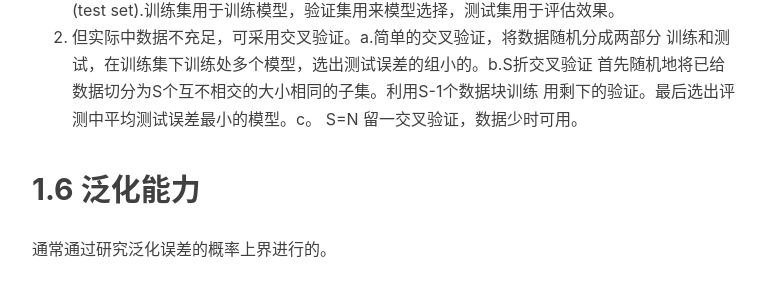
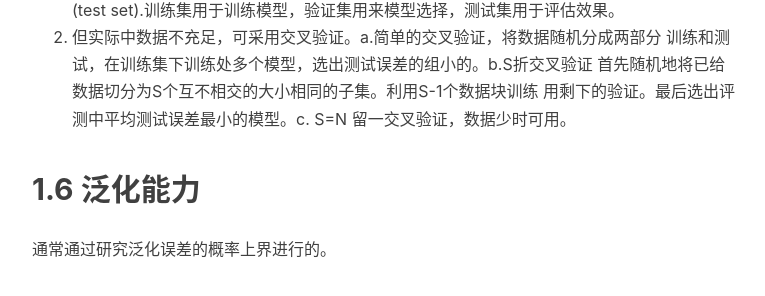
Before and after one commit to ChunhanLi/ChunhanLi.github.io, a Jekyll site: the page built from _posts/2018-09-23-统计学习方法（1）.md, in a window 1280 px wide and 900 px high, scrolled down 2361 px. Shown: the part 233-529 px from the top of the window, without its empty margins (233-998 px from the left). Built offline with Jekyll 4.4.1, drawn with Linux system fonts in a browser that asks for light colours; nearby versions of some CDN libraries; formulas are drawn with MathJax 3; comment, search, counter and statistics services are not loaded.

```diff
--- a/_posts/2018-09-23-统计学习方法（1）.md
+++ b/_posts/2018-09-23-统计学习方法（1）.md
@@ -58,7 +58,7 @@ $-\log(\pi(\theta \mid x))=-\log f(x \mid \theta)-\log \pi(\theta)$先验概率
 
 正则化：
 1. 如果数据充足，随机将数据分成三部分。训练集(trainning set),验证集(validation set),测试集(test set).训练集用于训练模型，验证集用来模型选择，测试集用于评估效果。
-2. 但实际中数据不充足，可采用交叉验证。a.简单的交叉验证，将数据随机分成两部分 训练和测试，在训练集下训练处多个模型，选出测试误差的组小的。b.S折交叉验证 首先随机地将已给数据切分为S个互不相交的大小相同的子集。利用S-1个数据块训练 用剩下的验证。最后选出评测中平均测试误差最小的模型。c。 S=N 留一交叉验证，数据少时可用。
+2. 但实际中数据不充足，可采用交叉验证。a.简单的交叉验证，将数据随机分成两部分 训练和测试，在训练集下训练处多个模型，选出测试误差的组小的。b.S折交叉验证 首先随机地将已给数据切分为S个互不相交的大小相同的子集。利用S-1个数据块训练 用剩下的验证。最后选出评测中平均测试误差最小的模型。c. S=N 留一交叉验证，数据少时可用。
 
 ## 1.6 泛化能力
 
```
